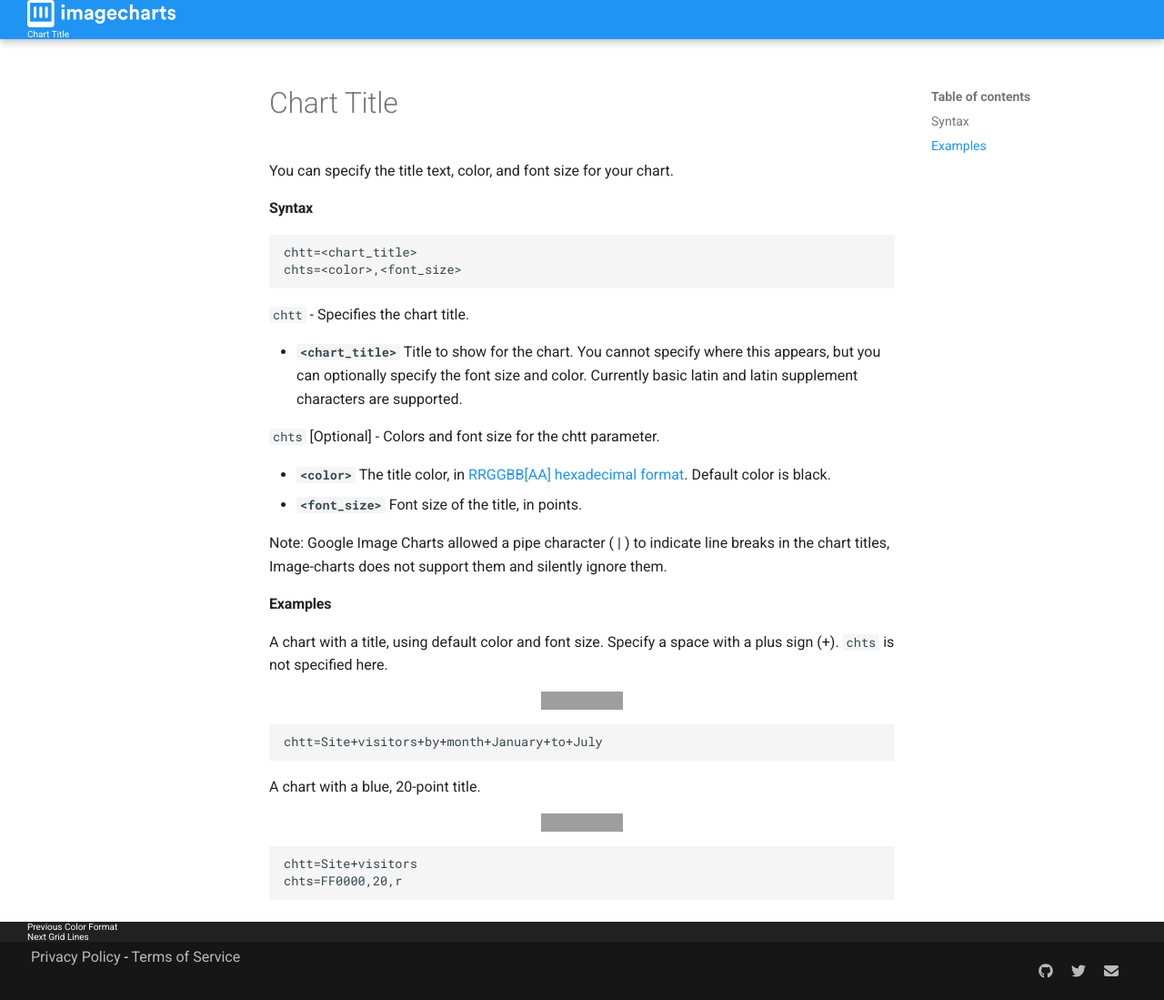
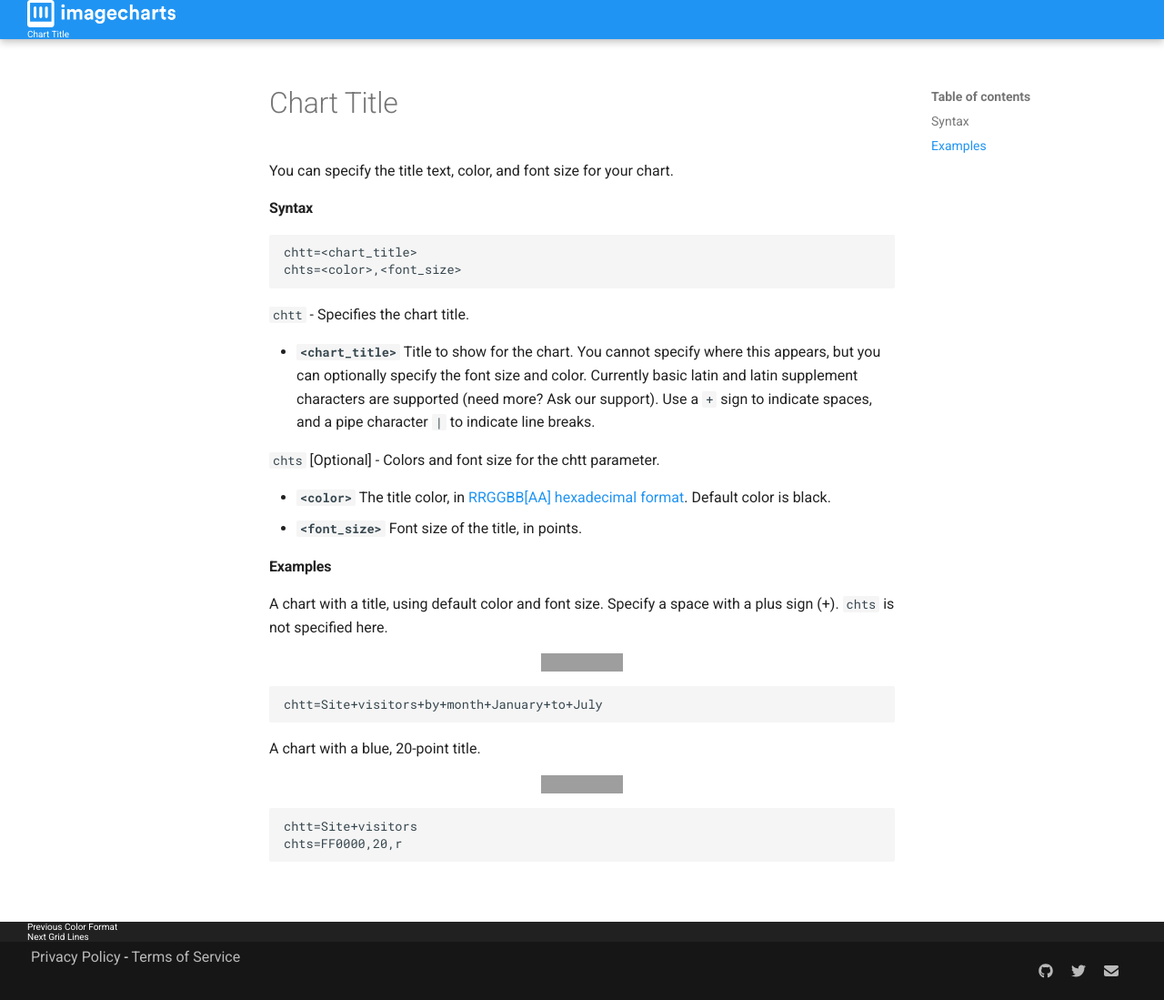
Before and after one commit to image-charts/documentation, an MkDocs documentation site: the page built from docs/reference/chart-title.md, in a window 1280 px wide and 1099 px high. Shown: the whole window at 91% size. Built offline with MkDocs 1.6.1 and Material for MkDocs 9.7.7, drawn with Linux system fonts in a browser that asks for light colours; grey boxes are pictures that could not be loaded.

Commit message:
feat: chart title now supports multi-line (just like Google Image-Charts)

```diff
--- a/docs/reference/chart-title.md
+++ b/docs/reference/chart-title.md
@@ -9,7 +9,7 @@ chts=<color>,<font_size>
 
 `chtt` - Specifies the chart title.
 
-- **`<chart_title>`** Title to show for the chart. You cannot specify where this appears, but you can optionally specify the font size and color. Currently basic latin and latin supplement characters are supported.
+- **`<chart_title>`** Title to show for the chart. You cannot specify where this appears, but you can optionally specify the font size and color. Currently basic latin and latin supplement characters are supported (need more? Ask our support). Use a `+` sign to indicate spaces, and a pipe character ` | ` to indicate line breaks.
 
 `chts` [Optional] - Colors and font size for the chtt parameter.
 
@@ -17,8 +17,6 @@ chts=<color>,<font_size>
 - **`<font_size>`** Font size of the title, in points.
 
 <!-- - **`<opt_alignment>`** [Optional] Alignment of the title. Choose one of the following case-sensitive string values: "l" (left), "c" (centered) "r" (right). Default is "c". -->
-
-Note: Google Image Charts allowed a pipe character ( | ) to indicate line breaks in the chart titles, Image-charts does not support them and silently ignore them.
 
 #### Examples
 
```
